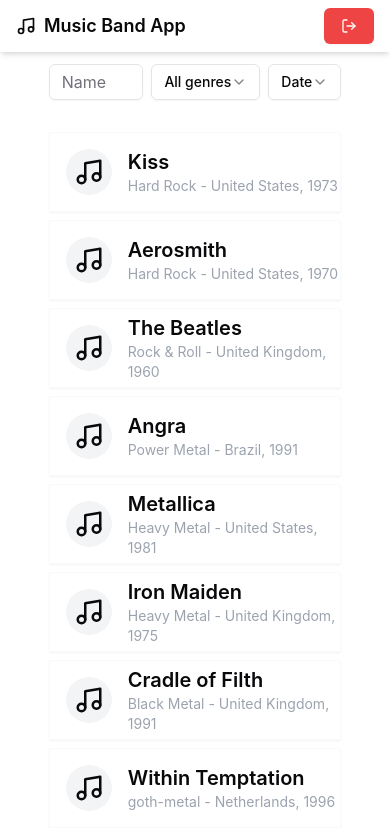
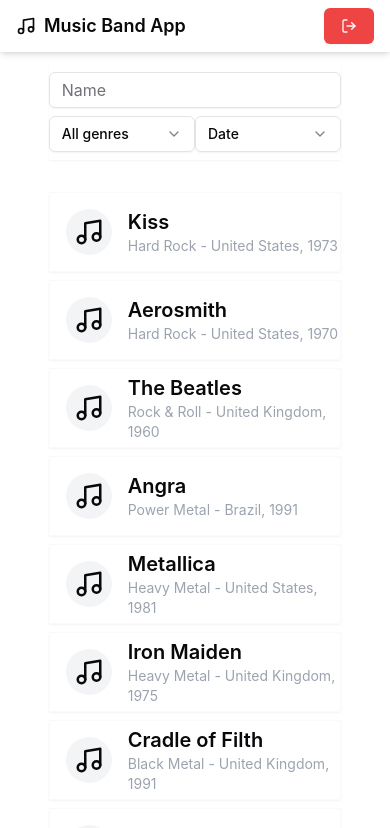
Before and after one commit to LucaVallazza/musicbands-app, a React (Vite) app: page /bands in a window 390 px wide. Shown: the top 828 px of the page. Built offline with nearby package versions, Linux system fonts and the light colour scheme; data requests are answered from the project's data file; sample sign-in values are in the browser's storage.

Commit message:
🎨 bands-page responsive design

```diff
--- a/src/pages/bands-page.tsx
+++ b/src/pages/bands-page.tsx
@@ -93,14 +93,14 @@
   return (
     <div className="w-full h-screen flex-col flex items-center">
       <Header />
-      <div className="flex w-3/4 mt-3 flex-row sticky gap-2 top-0">
-        <div className="flex-[5]">
+      <div className="w-3/4 mt-3 flex flex-col md:flex-row sticky bg-white py-2 shadow-sm gap-2 top-0">
+        <div className=" sticky md:block flex-[5]">
           <Input
             onChange={(e) => setfilterBandName(e.target.value)}
             placeholder="Name"
           ></Input>
         </div>
-        <div className="flex-[3]">
+        <div className="flex-[3] flex flex-row">
           <Select onValueChange={(e) => setfilterBandGenre(e)}>
             <SelectTrigger>
               <SelectValue placeholder="All genres"></SelectValue>
@@ -116,9 +116,7 @@
               })}
             </SelectContent>
           </Select>
-        </div>
 
-        <div className="flex-[1]">
           <Select onValueChange={(e) => setfilterBandDateOrder(e)}>
             <SelectTrigger>
               <SelectValue placeholder="Date"></SelectValue>
@@ -130,6 +128,10 @@
             </SelectContent>
           </Select>
         </div>
+
+        {/* <div className="flex-[1]">
+
+        </div> */}
 
         {/* <Button onClick={e => filter(e)}>
           <Search></Search>
```
